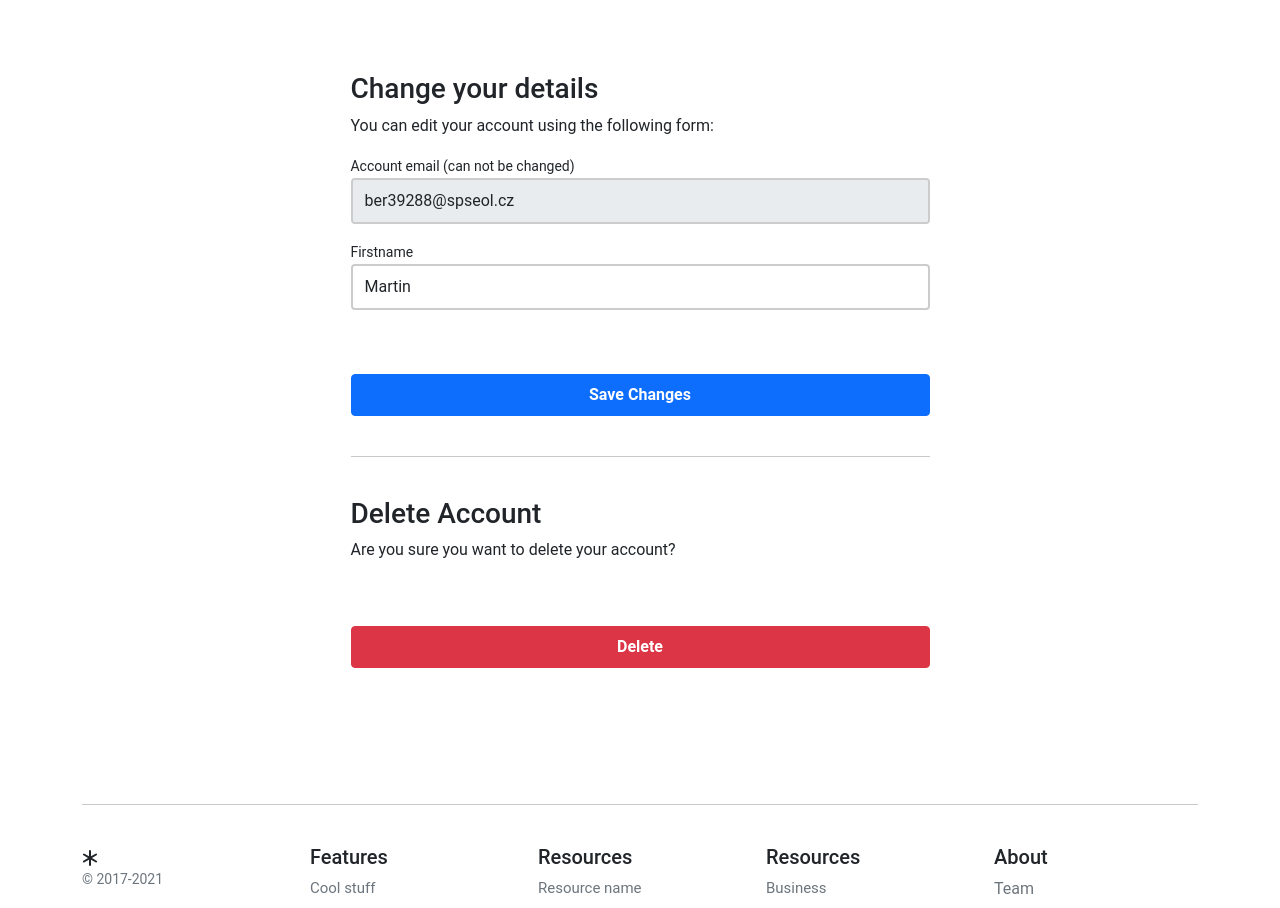
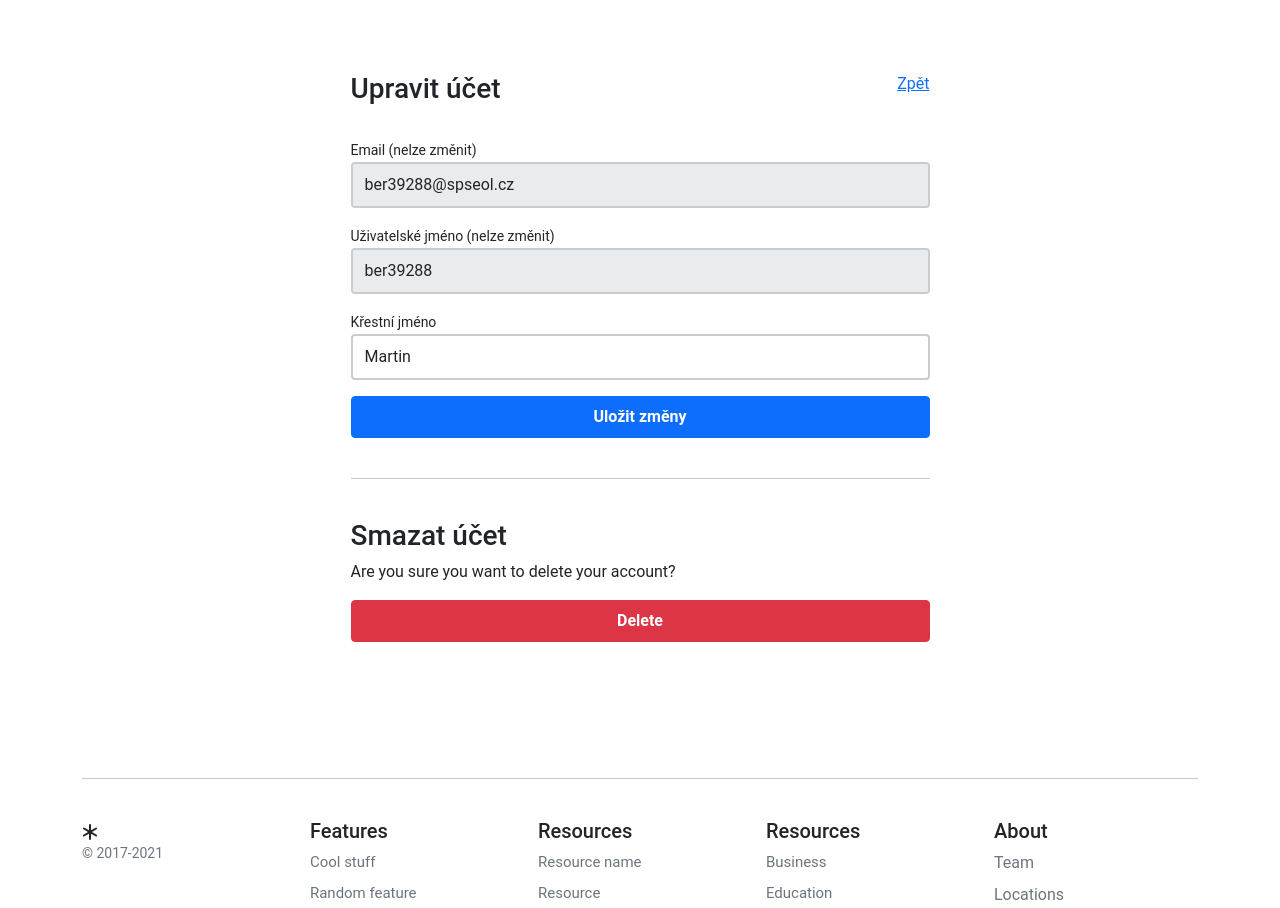
Before and after one commit to MarkusFernet/DMP-Eshop, a Django app: page /account/profile/edit/ in a window 1280 px wide. Shown: the part 93-1001 px from the top of the page. Run offline with Django 4.2, Linux system fonts and the light colour scheme; a user stored in the database is signed in; data comes from the database, SQL or seed files in the repository; both versions use the stored data as it was after the commit; parts of the project's set-up code (start-up, migrations or seed data) failed here and were passed over.

Commit message:
Eshop v0.2

```diff
--- a/account/forms.py
+++ b/account/forms.py
@@ -62,21 +62,26 @@
 class UserEditForm(forms.ModelForm):
 
     email = forms.EmailField(
-        label='Account email (can not be changed)', max_length=200, widget=forms.TextInput(
-            attrs={'class': 'form-control mb-3', 'placeholder': 'email', 'id': 'form-email', 'readonly': 'readonly'}))
+        label='Email (nelze změnit)', max_length=200, widget=forms.TextInput(
+            attrs={'class': 'form-control mb-3', 'placeholder': 'Email', 'id': 'form-email', 'readonly': 'readonly'}))
+
+    user_name = forms.CharField(
+        label='Uživatelské jméno (nelze změnit)', max_length=50, widget=forms.TextInput(
+            attrs={'class': 'form-control mb-3', 'placeholder': 'Uživatelské jméno', 'id': 'form-username', 'readonly': 'readonly'}))
 
     first_name = forms.CharField(
-        label='Firstname', min_length=4, max_length=50, widget=forms.TextInput(
-            attrs={'class': 'form-control mb-3', 'placeholder': 'Firstname', 'id': 'form-firstname'}))
+        label='Křestní jméno', min_length=4, max_length=50, widget=forms.TextInput(
+            attrs={'class': 'form-control mb-3', 'placeholder': 'Křestní jméno', 'id': 'form-firstname'}))
 
     class Meta:
         model = UserBase
-        fields = ('email', 'first_name',)
+        fields = ('email', 'user_name', 'first_name',)
 
     def __init__(self, *args, **kwargs):
         super().__init__(*args, **kwargs)
+        self.fields['email'].required = True
+        self.fields['user_name'].required = True
         self.fields['first_name'].required = True
-        self.fields['email'].required = True
 
 
 class PwdResetForm(PasswordResetForm):
--- a/account/models.py
+++ b/account/models.py
@@ -1,5 +1,4 @@
-from django.contrib.auth.models import (AbstractBaseUser, BaseUserManager,
-                                        PermissionsMixin)
+from django.contrib.auth.models import (AbstractBaseUser, BaseUserManager, PermissionsMixin)
 from django.core.mail import send_mail
 from django.db import models
 from django.utils.translation import gettext_lazy as _
@@ -41,6 +40,7 @@
     email = models.EmailField(_('email address'), unique=True)
     user_name = models.CharField(max_length=150, unique=True)
     first_name = models.CharField(max_length=150, blank=True)
+    last_name = models.CharField(max_length=150, blank=True)
     about = models.TextField(_(
         'about'), max_length=500, blank=True)
     # Delivery details
--- a/core/settings.py
+++ b/core/settings.py
@@ -6,7 +6,7 @@
 # SECURITY WARNING: keep the secret key used in production secret!
 SECRET_KEY = str(os.getenv('SECRET_KEY'))
 
-DEBUG = False
+DEBUG = True
 
 ALLOWED_HOSTS = ['127.0.0.1', 'web-production-c8c7.up.railway.app']
 CSRF_TRUSTED_ORIGINS = [
--- a/templates/account/user/edit_details.html
+++ b/templates/account/user/edit_details.html
@@ -24,17 +24,11 @@
 
                 <form class="account-form px-4 pt-4" method="post" enctype="multipart/form-data">
 
-                    {% if user_form.is_valid and profile_form.is_valid  %}
-                    <div class="alert alert-primary" role="alert">
-                        Details successfully updated!
+                    <div class="col-12 d-flex justify-content-between">
+                        <h3>Upravit účet</h3>
+                        <div><a href="{% url "account:dashboard" %}">Zpět</a></div>
                     </div>
-                    <p class="small text-center pt-0">
-                        <a href="{% url "account:dashboard" %}">Back to Dashboard</a>
-                    </p>
-                    {%else%}
-                    <h3>Change your details</h3>
-                    <p>You can edit your account using the following form:</p>
-                    {% endif %}
+                    <br>
 
                     {% if form.errors %}
                     <div class="alert alert-primary" role="alert">
@@ -45,21 +39,29 @@
                     {% csrf_token %}
                     <label class="small font-weight-bold">{{ user_form.email.label}}</label>
                     {{ user_form.email }}
+                    <label class="small font-weight-bold">{{ user_form.user_name.label}}</label>
+                    {{ user_form.user_name }}
                     <label class="small font-weight-bold">{{ user_form.first_name.label}}</label>
                     {{ user_form.first_name }}
 
 
 
-                    <button class="btn btn-primary btn-block py-2 mb-4 mt-5 fw-bold w-100" type="submit"
-                        value="Save changes">Save Changes</button>
+                    <button class="btn btn-primary btn-block py-2 mb-4 fw-bold w-100" type="submit"
+                        value="Save changes">Uložit změny</button>
+                    {% if user_form.is_valid %}
+                        <div class="alert alert-primary" role="alert">
+                            Účet úspěšně upraven!
+                        </div>
+                    {% endif %}
                     <hr class="mb-3">
                 </form>
+
                 <form class="account-form px-4" action="{% url "account:delete_user" %}" method="post">
                     {% csrf_token %}
-                    <p class=" h3 pt-4 font-weight-bold">Delete Account</p>
+                    <p class=" h3 pt-4 font-weight-bold">Smazat účet</p>
                     <p>Are you sure you want to delete your account?</p>
                     <button type="submit" role="button"
-                        class="btn btn-danger btn-block py-2 mb-4 mt-5 fw-bold w-100">Delete</button>
+                        class="btn btn-danger btn-block py-2 mb-4 fw-bold w-100">Delete</button>
                 </form>
                         </div>
                     </div>
```
Also changed, not shown: README.md, account/migrations/0002_userbase_last_name.py (added), db.sqlite3, media/images/rifle_cerne.jpg (deleted), media/images/tricko-klasicke-cerna-17004.jpg (deleted).
